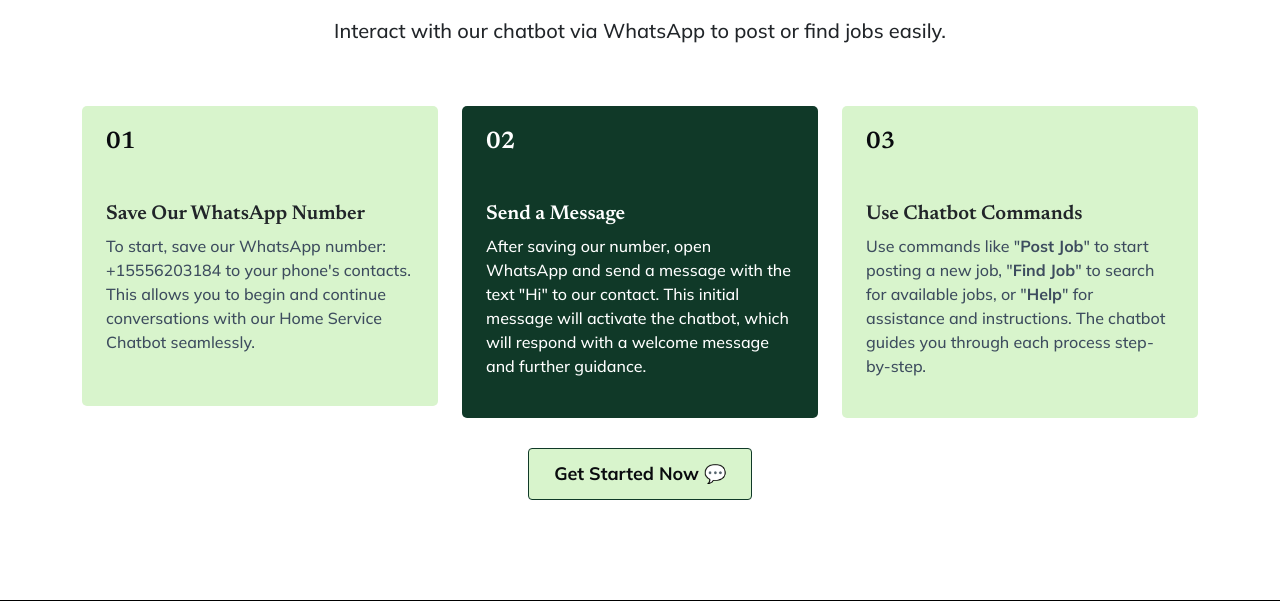
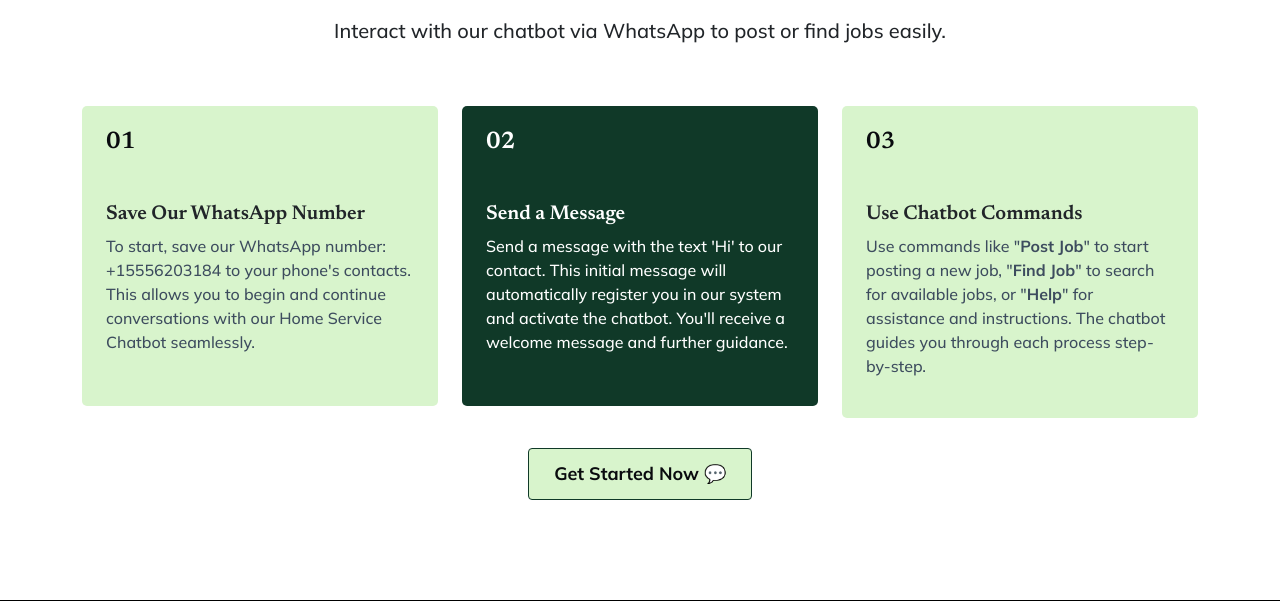
Before and after one commit to madu12/whatsapp-chatbot-webhook, a Flask app: page / in a window 1280 px wide. Shown: the part 837-1438 px from the top of the page. Run offline with Flask 3, Linux system fonts and the light colour scheme; parts of the project's set-up code (start-up, migrations or seed data) failed here and were passed over; some libraries are stand-ins or nearby versions.

Commit message:
update text

```diff
--- a/templates/index.html
+++ b/templates/index.html
@@ -90,8 +90,7 @@
                   <div class="space40"></div>
                   <div class="content-area">
                       <h5 class="text-white">Send a Message</h5>
-                      <p class="text-white">After saving our number, open WhatsApp and send a message with the text "Hi" to our contact. This initial message will activate the chatbot, which will respond with a welcome message and further guidance.
-                      </p>
+                      <p class="text-white">Send a message with the text 'Hi' to our contact. This initial message will automatically register you in our system and activate the chatbot. You'll receive a welcome message and further guidance.</p>
                   </div>
               </div>
           </div>
```
